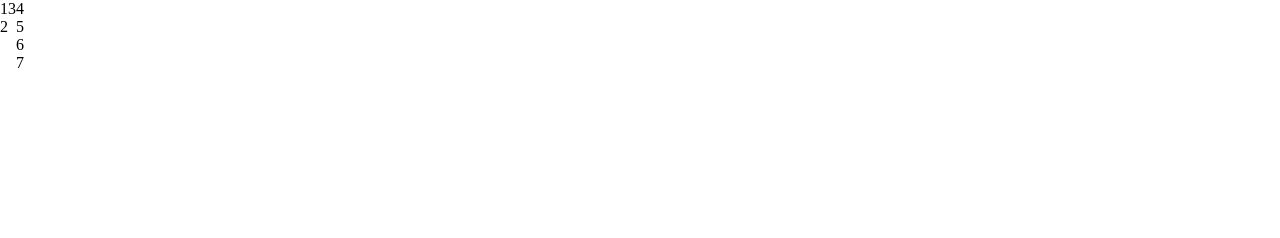
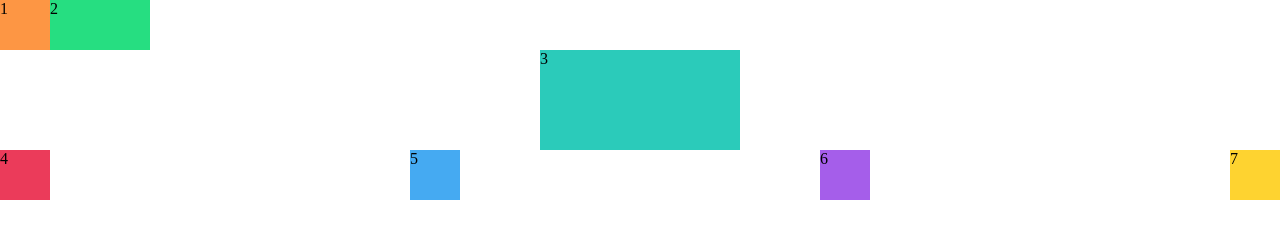
Before and after one commit to edemilsonfilho/Exercicios-Basicos-Flexbox, a plain HTML site: page loc-7/index.html in a window 1280 px wide. Drawn offline with Linux system fonts and the light colour scheme.

Commit message:
final do meu exercicio 7 de flexbox

```diff
--- a/loc-7/style.css
+++ b/loc-7/style.css
@@ -5,4 +5,60 @@
 
 .container {
     display: flex;
+    flex-direction: column;
+
 }
+
+.primeira-linha {
+    display: flex;
+}
+
+.bloco-1 {
+    height: 50px;
+    width: 50px;
+    background-color: #fd9644;
+}
+
+.bloco-2 {
+    height: 50px;
+    width: 100px;
+    background-color: #26de81;
+}
+
+.segunda-linha {
+    display: flex;
+    justify-content: center;
+}
+
+.bloco-3 {
+    height: 100px;
+    width: 200px;
+    ;
+    background-color: #2bcbba;
+}
+
+.terceira-linha {
+    display: flex;
+    justify-content: space-between;
+}
+
+.bloco {
+    height: 50px;
+    width: 50px;
+}
+
+.bloco-4 {
+    background-color: #eb3b5a;
+}
+
+.bloco-5 {
+    background-color: #45aaf2;
+}
+
+.bloco-6 {
+    background-color: #a55eea;
+}
+
+.bloco-7 {
+    background-color: #fed330;
+}
```
